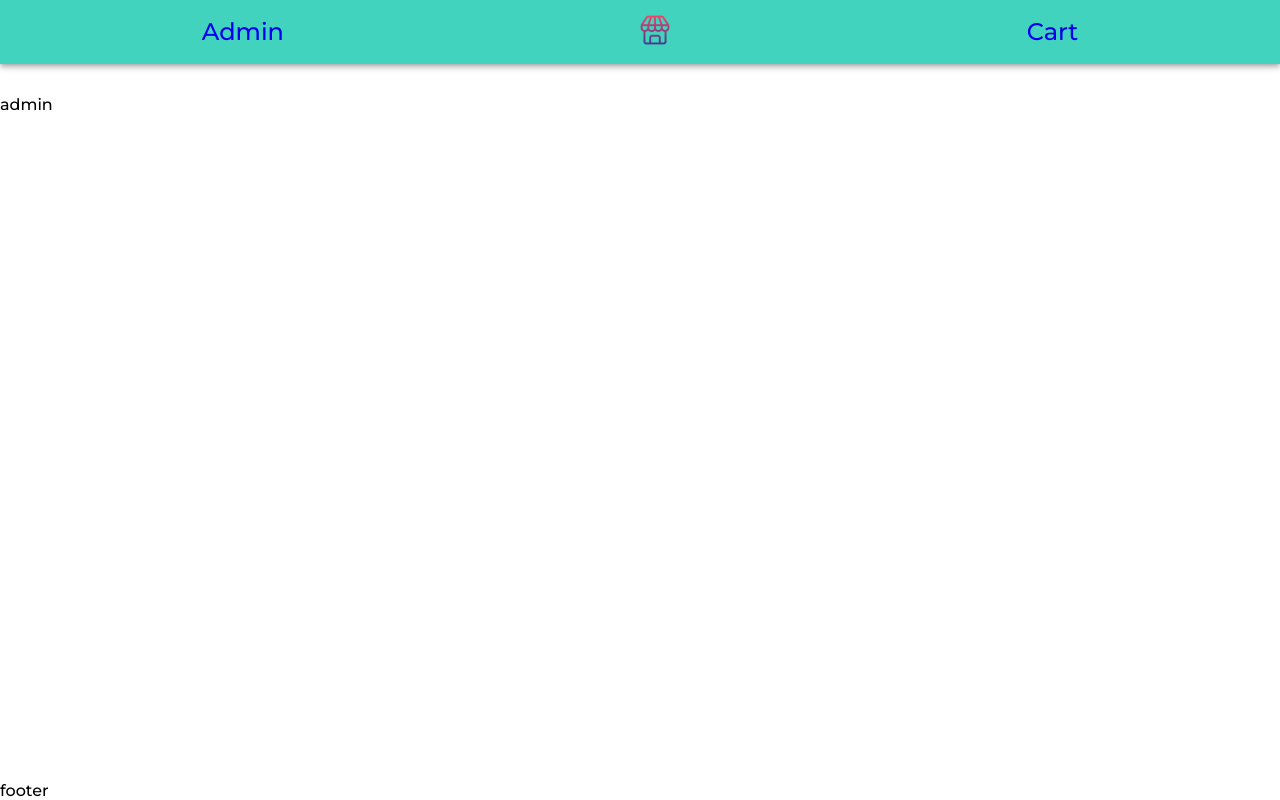
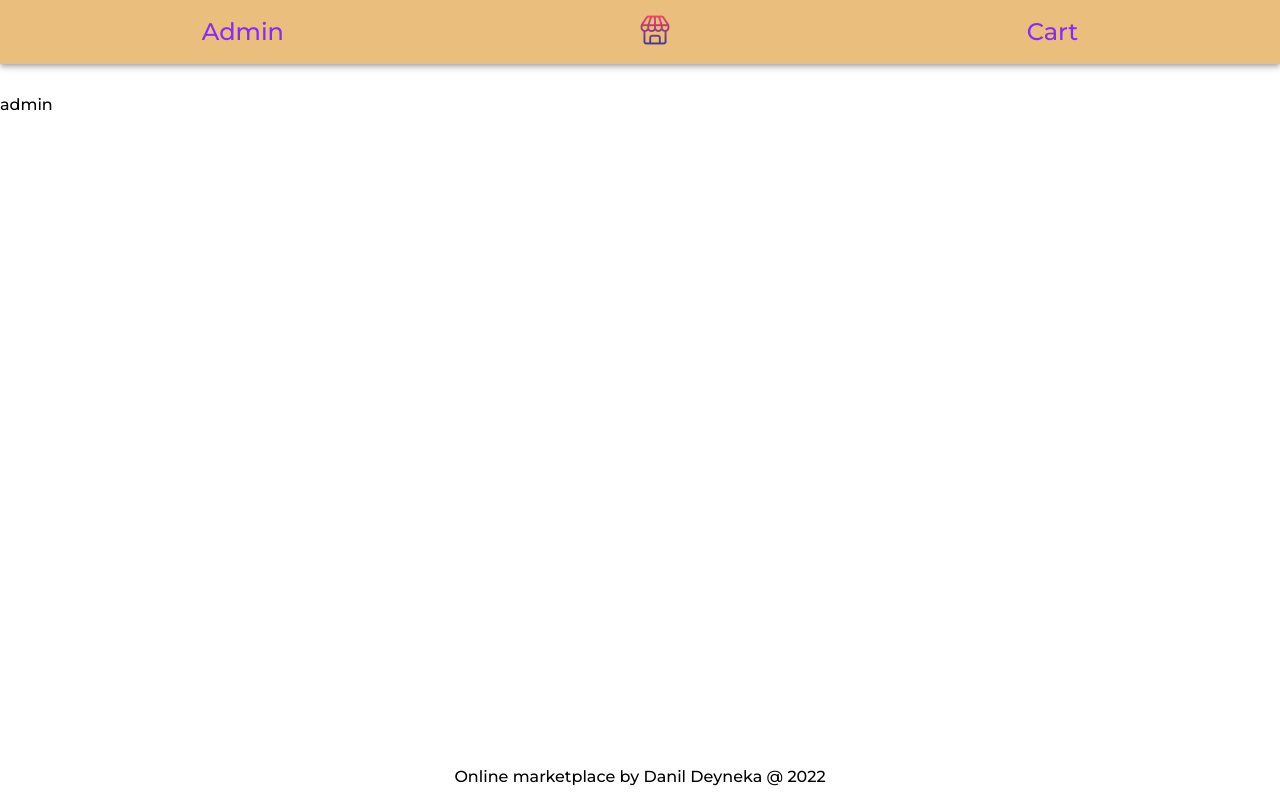
Before and after one commit to danildeyneka/cybershop, a React (Create React App) app: page /admin in a window 1280 px wide. Built offline with nearby package versions, Linux system fonts and the light colour scheme.

Commit message:
styling and refactoring

```diff
--- a/src/App.tsx
+++ b/src/App.tsx
@@ -4,7 +4,6 @@ import {Header} from './components/Header/Header'
 import {Navigate, Route, Routes} from 'react-router-dom'
 import {Catalog} from './components/Catalog/Catalog'
 import {Cart} from './components/Cart/Cart'
-import {Favourites} from './components/Favoutires/Favourites'
 
 export const App: FC = () => {
 
@@ -14,7 +13,6 @@ export const App: FC = () => {
             <Routes>
                 <Route path="/" element={<Catalog/>}/>
                 <Route path="cart" element={<Cart/>}/>
-                <Route path="favourites" element={<Favourites/>}/>
                 <Route path="admin" element={<div>admin</div>}/>
                 <Route path="*" element={<Navigate to="/"/>}/>
             </Routes>
--- a/src/components/Card/Card.tsx
+++ b/src/components/Card/Card.tsx
@@ -2,7 +2,6 @@ import {FC} from 'react'
 import {Box, Grid, Paper, Typography} from '@mui/material'
 import {DatabaseType} from '../../@types/types'
 import cart from '../../assets/images/cart.png'
-import heart from '../../assets/images/heart.png'
 
 export const Card: FC<{ i: DatabaseType }> = ({i}) => {
 
@@ -12,16 +11,13 @@ export const Card: FC<{ i: DatabaseType }> = ({i}) => {
             <Typography sx={{height: 42}}>{i.brand} {i.name}</Typography>
             <Typography sx={{
                 textDecorationLine: 'line-through',
-                height: 28,
-                marginLeft: 7,
-                color: 'red',
-                marginTop: '4px'
+                height: 24,
+                marginRight: 8,
+                color: 'secondary.main',
+                marginTop: '5px',
             }}>{i.oldPrice}{i.oldPrice && '₽'}</Typography>
-            <Typography>{i.price}₽</Typography>
-            <Box component='img' src={cart} alt='cart' sx={{position: 'relative', bottom: 25, right: 40, cursor: 'pointer'}}/>
-            <Box component='img' src={heart} alt='heart' sx={{width: 24, height: 24, position: 'relative', bottom: 25, left: 40, cursor: 'pointer'}}/>
+            <Typography sx={{marginRight: 3, paddingTop: 0}}>{i.price}₽</Typography>
+            <Box component='img' src={cart} alt='cart' sx={{position: 'relative', width: 48, height: 48, bottom: 44, left: 48, cursor: 'pointer'}}/>
         </Box>
     </Grid>
 }
-
-// добавить visibility hidden для цены старой и высоту нейму
--- a/src/components/Favoutires/Favourites.tsx
+++ /dev/null
@@ -1,27 +0,0 @@
-import {FC, useEffect} from 'react'
-import {favouritesApi} from '../../api/api'
-import {useAppDispatch, useAppSelector} from '../../hooks/hooks'
-import {Card} from '../Card/Card'
-import {favouritesActions} from '../../redux/slices/FavouritesSlice'
-
-
-export const Favourites: FC = () => {
-    const favourites = useAppSelector(state => state.favourites.favourites)
-    const mappedFavourites = favourites?.map(item => <Card i={item}/>)
-    const dispatch = useAppDispatch()
-
-    useEffect(() => {
-        const setData = async () => {
-            const data = await favouritesApi.getFavourites()
-            dispatch(favouritesActions.setFavourites(data))
-        }
-        setData()
-    }, [])
-
-    if (favourites.length === 0) return <div>No items liked</div>
-    // сделать некликабельной кнопку перехода в избранное, пока там не появится хоть 1 объект
-    return <>
-        favs
-        {mappedFavourites}
-    </>
-}
--- a/src/components/Footer/Footer.tsx
+++ b/src/components/Footer/Footer.tsx
@@ -1,9 +1,9 @@
 import {FC} from 'react'
-import {Box} from '@mui/material'
+import {Container} from '@mui/material'
 
 export const Footer: FC = () => {
 
-    return <Box component='footer' sx={{mt: 'auto'}}>
-footer
-    </Box>
+    return <Container component='footer' sx={{mt: 'auto', height: 32, textAlign: 'center'}}>
+        Online marketplace by Danil Deyneka @ 2022
+    </Container>
 }
--- a/src/components/Header/Header.tsx
+++ b/src/components/Header/Header.tsx
@@ -5,13 +5,15 @@ import logo from '../../assets/images/logo.png'
 
 export const Header: FC = () => {
 
-    return <AppBar component='nav' position='relative' sx={{mb: 4, bgcolor: 'primary'}}>
+    return <AppBar component="nav" position="relative" sx={{mb: 4, bgcolor: 'primary'}}>
         <Toolbar sx={{display: 'flex', justifyContent: 'space-around'}}>
-            <Box component={Link} to='admin' sx={{textDecoration: 'none', fontSize: 24}}>Admin</Box>
-            <Link to='/'>
-                <Box component='img' src={logo} alt='logo' sx={{width: 32, height: 32}}/>
+            <Box component={Link} to="admin"
+                 sx={{textDecoration: 'none', fontSize: 24, color: 'primary.dark'}}>Admin</Box>
+            <Link to="/">
+                <Box component="img" src={logo} alt="logo" sx={{width: 32, height: 32}}/>
             </Link>
-            <Box component={Link} to='cart' sx={{textDecoration: 'none', fontSize: 24}}>Cart</Box>
+            <Box component={Link} to="cart"
+                 sx={{textDecoration: 'none', fontSize: 24, color: 'primary.dark'}}>Cart</Box>
         </Toolbar>
     </AppBar>
 }
--- a/src/index.tsx
+++ b/src/index.tsx
@@ -10,12 +10,12 @@ import {createTheme, ThemeProvider} from '@mui/material'
 const theme = createTheme({
     palette: {
         primary: {
-            main: '#41D3BD',
-            dark: '#2E4057'
+            main: '#EABE7C',
+            dark: '#8729FF'
         },
         secondary: {
             main: '#F34213',
-
+            contrastText: '#fff'
         }
     }
 })
--- a/src/redux/slices/FavouritesSlice.ts
+++ /dev/null
@@ -1,25 +0,0 @@
-import {DatabaseType} from '../../@types/types'
-import {createSlice, PayloadAction} from '@reduxjs/toolkit'
-
-const initialState = {
-    favourites: [] as DatabaseType[]
-}
-
-export const favouritesSlice = createSlice({
-    name: 'favourites',
-    initialState,
-    reducers: {
-        setFavourites: (state, action: PayloadAction<DatabaseType[]>) => {
-            state.favourites = action.payload
-        },
-        addFavourites: (state, action: PayloadAction<DatabaseType>) => {
-            state.favourites = [...state.favourites, action.payload]
-        },
-        removeFavourites: (state, action: PayloadAction<number>) => {
-            state.favourites.filter(i => i.id !== action.payload)
-        }
-    }
-})
-
-export const favouritesActions = favouritesSlice.actions
-export default favouritesSlice.reducer
--- a/src/redux/store.ts
+++ b/src/redux/store.ts
@@ -1,13 +1,11 @@
 import {configureStore} from '@reduxjs/toolkit'
 import catalogSlice from './slices/CatalogSlice'
 import cartSlice from './slices/CartSlice'
-import favouritesSlice from './slices/FavouritesSlice'
 
 export const store = configureStore({
     reducer: {
         catalog: catalogSlice,
-        cart: cartSlice,
-        favourites: favouritesSlice
+        cart: cartSlice
     }
 })
 
```
Also changed, not shown: src/assets/images/cart.png, src/assets/images/heart.png (deleted).
